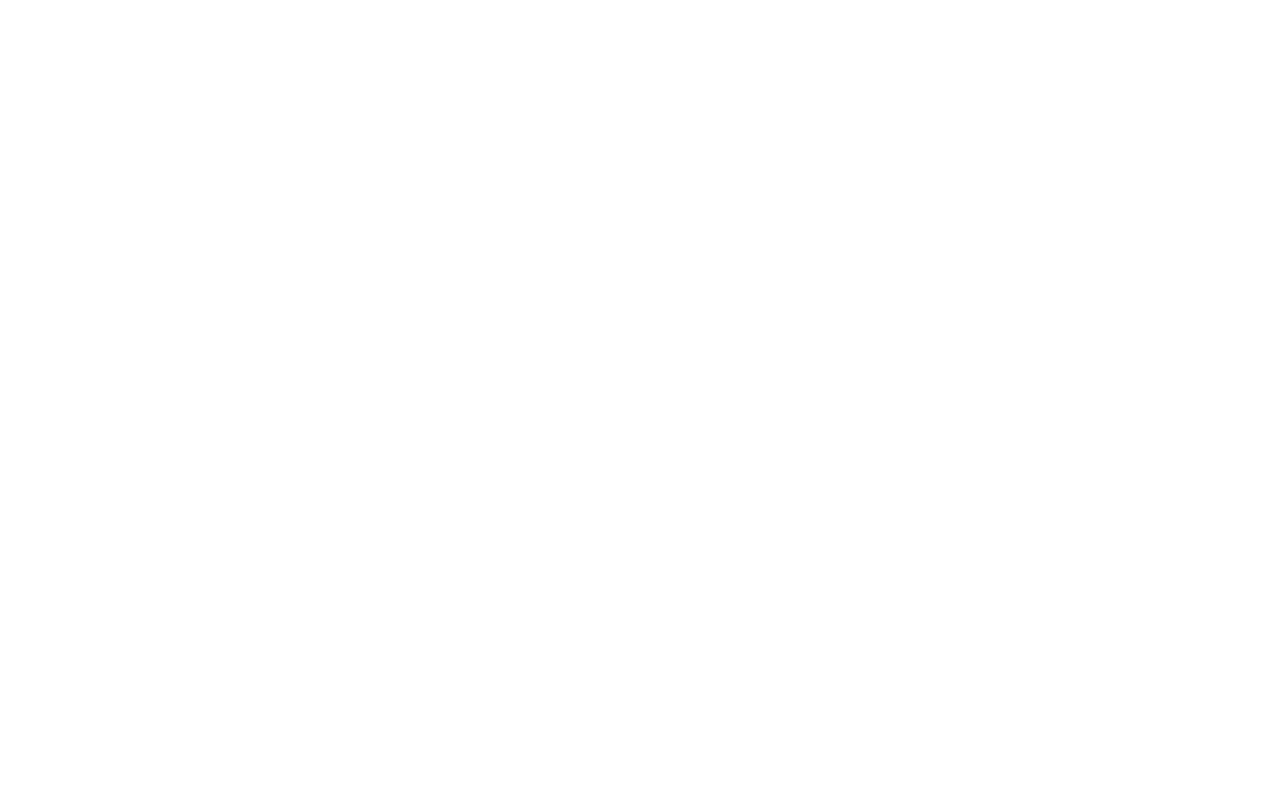
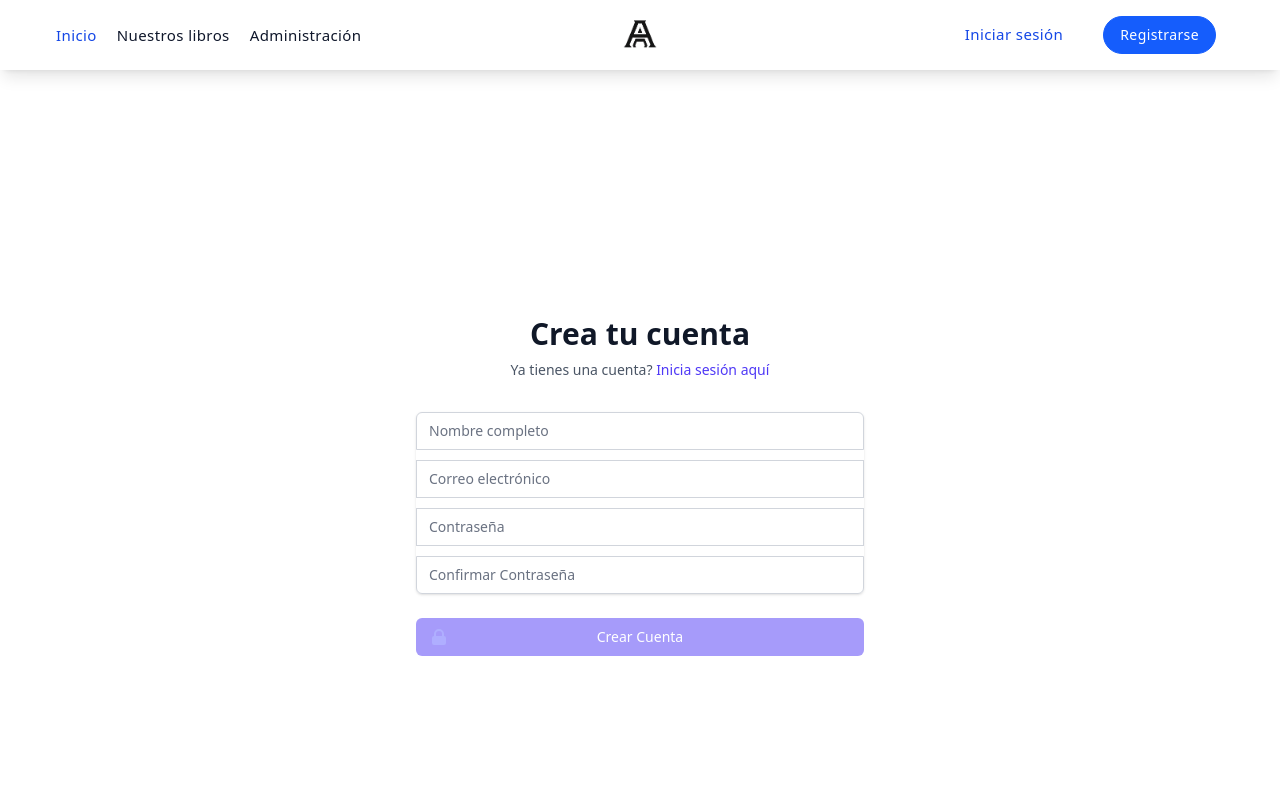
Before and after one commit to AlbertoAndrade10/LibreriaOnlineFullStack, an Angular app in the folder Frontend/: page /register in a window 1280 px wide. Before the commit this address led to /. Shown: the top 800 px of the page. Built offline with nearby package versions, Linux system fonts and the light colour scheme.

Commit message:
FRONTEND: Added RegisterFormComponent and RegisterPage

```diff
--- a/Frontend/src/app/app.routes.ts
+++ b/Frontend/src/app/app.routes.ts
@@ -3,6 +3,7 @@
 import { IndexPage } from './pages/index/index-page/index-page';
 import { BookPage } from './pages/book/book-page/book-page';
 import { LoginPage } from './pages/login/login-page/login-page';
+import { RegisterPage } from './pages/register/register-page/register-page';
 
 
 
@@ -23,6 +24,10 @@
                 path: 'login',
                 component: LoginPage
             },
+            {
+                path: 'register',
+                component: RegisterPage
+            },
 
 
         ]
--- a/Frontend/src/app/components/shared/header/auth-buttons-component/auth-buttons-component.html
+++ b/Frontend/src/app/components/shared/header/auth-buttons-component/auth-buttons-component.html
@@ -1,7 +1,9 @@
 <div class="space-x-10">
+
     <button class="font-medium text-[15px] border-0 outline-0 cursor-pointer ">
         <a routerLink="/login" class="text-blue-700 hover:underline">Iniciar sesión</a>
     </button>
+
     <button
         class="px-4 py-2 text-sm rounded-full font-medium text-white border border-blue-600 bg-blue-600 hover:bg-blue-700 cursor-pointer">
         <a routerLink="/register">Registrarse</a>
--- a/Frontend/src/app/pages/login/form-login-component/form-login-component.html
+++ b/Frontend/src/app/pages/login/form-login-component/form-login-component.html
@@ -7,7 +7,7 @@
         </div>
 
         <form [formGroup]="loginForm" (ngSubmit)="onSubmit()" class="mt-8 space-y-6">
-            <div class="rounded-md shadow-sm -space-y-px">
+            <div class="rounded-md shadow-sm -space-y-[-10px]">
                 <div>
                     <label for="email" class="sr-only">Correo electrónico</label>
                     <input id="email" type="email" formControlName="email"
--- a/Frontend/src/app/pages/login/form-login-component/form-login-component.ts
+++ b/Frontend/src/app/pages/login/form-login-component/form-login-component.ts
@@ -20,6 +20,9 @@
   }
 
   onSubmit() {
+
+    //-->> Aqui irá la logica de autenticación<<-- //
+
     if (this.loginForm.valid) {
       const { email, password } = this.loginForm.value;
       this.loginEvent.emit({ email: email!, password: password! });
--- /dev/null
+++ b/Frontend/src/app/pages/register/form-register-component/form-register-component.html
@@ -0,0 +1,105 @@
+<div class="min-h-screen flex items-center justify-center  py-12 px-4 sm:px-6 lg:px-8">
+    <div class="max-w-md w-full space-y-8">
+        <div>
+            <h2 class="mt-6 text-center text-3xl font-extrabold text-gray-900">
+                Crea tu cuenta
+            </h2>
+            <p class="mt-2 text-center text-sm text-gray-600">
+                Ya tienes una cuenta?
+                <a routerLink="/login" class="font-medium text-indigo-600 hover:text-indigo-500">
+                    Inicia sesión aquí
+                </a>
+            </p>
+        </div>
+
+        <form [formGroup]="registerForm" (ngSubmit)="onSubmit()" class="mt-8 space-y-6">
+            <div class="rounded-md shadow-sm -space-y-[-10px]">
+                <!-- Nombre -->
+                <div>
+                    <label for="name" class="sr-only">Nombre completo</label>
+                    <input id="name" type="text" formControlName="name"
+                        class="appearance-none rounded-none relative block w-full px-3 py-2 border border-gray-300 placeholder-gray-500 text-gray-900 rounded-t-md focus:outline-none focus:ring-indigo-500 focus:border-indigo-500 focus:z-10 sm:text-sm"
+                        placeholder="Nombre completo" />
+                    @if (registerForm.get('name')?.invalid && registerForm.get('name')?.touched) {
+                    <p class="mt-1 text-sm text-red-600">
+                        @if (registerForm.get('name')?.errors?.['required']) {
+                        El nombre es requerido
+                        } @else if (registerForm.get('name')?.errors?.['minlength']) {
+                        El nombre debe tener al menos 2 caracteres
+                        }
+                    </p>
+                    }
+                </div>
+
+                <!-- Email -->
+                <div>
+                    <label for="email" class="sr-only">Correo electrónico</label>
+                    <input id="email" type="email" formControlName="email"
+                        class="appearance-none rounded-none relative block w-full px-3 py-2 border border-gray-300 placeholder-gray-500 text-gray-900 focus:outline-none focus:ring-indigo-500 focus:border-indigo-500 focus:z-10 sm:text-sm"
+                        placeholder="Correo electrónico" />
+                    @if (registerForm.get('email')?.invalid && registerForm.get('email')?.touched) {
+                    <p class="mt-1 text-sm text-red-600">
+                        @if (registerForm.get('email')?.errors?.['required']) {
+                        El correo es requerido
+                        } @else if (registerForm.get('email')?.errors?.['email']) {
+                        Ingresa un correo válido
+                        }
+                    </p>
+                    }
+                </div>
+
+                <!-- Contraseña -->
+                <div>
+                    <label for="password" class="sr-only">Contraseña</label>
+                    <input id="password" type="password" formControlName="password"
+                        class="appearance-none rounded-none relative block w-full px-3 py-2 border border-gray-300 placeholder-gray-500 text-gray-900 focus:outline-none focus:ring-indigo-500 focus:border-indigo-500 focus:z-10 sm:text-sm"
+                        placeholder="Contraseña" />
+                    @if (registerForm.get('password')?.invalid && registerForm.get('password')?.touched) {
+                    <p class="mt-1 text-sm text-red-600">
+                        @if (registerForm.get('password')?.errors?.['required']) {
+                        La contraseña es requerida
+                        } @else if (registerForm.get('password')?.errors?.['minlength']) {
+                        La contraseña debe tener al menos 6 caracteres
+                        }
+                    </p>
+                    }
+                </div>
+
+                <!-- Confirmar Contraseña -->
+                <div>
+                    <label for="confirmPassword" class="sr-only">Confirmar Contraseña</label>
+                    <input id="confirmPassword" type="password" formControlName="confirmPassword"
+                        class="appearance-none rounded-none relative block w-full px-3 py-2 border border-gray-300 placeholder-gray-500 text-gray-900 rounded-b-md focus:outline-none focus:ring-indigo-500 focus:border-indigo-500 focus:z-10 sm:text-sm"
+                        placeholder="Confirmar Contraseña" />
+                    @if (registerForm.get('confirmPassword')?.invalid && registerForm.get('confirmPassword')?.touched) {
+                    <p class="mt-1 text-sm text-red-600">
+                        @if (registerForm.get('confirmPassword')?.errors?.['required']) {
+                        Confirma tu contraseña
+                        } @else if (registerForm.get('confirmPassword')?.errors?.['mismatch']) {
+                        Las contraseñas no coinciden
+                        }
+                    </p>
+                    }
+                </div>
+            </div>
+
+
+
+            <div>
+                <button type="submit" [disabled]="registerForm.invalid"
+                    class="group relative w-full flex justify-center py-2 px-4 border border-transparent text-sm font-medium rounded-md text-white bg-indigo-600 hover:bg-indigo-700 focus:outline-none focus:ring-2 focus:ring-offset-2 focus:ring-indigo-500 disabled:opacity-50">
+                    <span class="absolute left-0 inset-y-0 flex items-center pl-3">
+                        <svg class="h-5 w-5 text-indigo-500 group-hover:text-indigo-400"
+                            xmlns="http://www.w3.org/2000/svg" viewBox="0 0 20 20" fill="currentColor"
+                            aria-hidden="true">
+                            <path fill-rule="evenodd"
+                                d="M5 9V7a5 5 0 0110 0v2a2 2 0 012 2v5a2 2 0 01-2 2H5a2 2 0 01-2-2v-5a2 2 0 012-2zm8-2v2H7V7a3 3 0 016 0z"
+                                clip-rule="evenodd" />
+                        </svg>
+                    </span>
+                    Crear Cuenta
+                </button>
+            </div>
+        </form>
+    </div>
+</div>
--- /dev/null
+++ b/Frontend/src/app/pages/register/form-register-component/form-register-component.ts
@@ -0,0 +1,49 @@
+import { Component, output } from '@angular/core';
+import { FormBuilder, ReactiveFormsModule, Validators } from '@angular/forms';
+import { RouterLink } from '@angular/router';
+
+@Component({
+  selector: 'app-form-register-component',
+  imports: [ReactiveFormsModule, RouterLink],
+  templateUrl: './form-register-component.html',
+  styleUrl: './form-register-component.css'
+})
+export class FormRegisterComponent {
+
+
+  registerForm: ReturnType<FormBuilder['group']>;
+
+  registerEvent = output<{ name: string; email: string; password: string }>();
+
+  constructor(private fb: FormBuilder) {
+    this.registerForm = this.fb.group({
+      name: ['', [Validators.required, Validators.minLength(2)]],
+      email: ['', [Validators.required, Validators.email]],
+      password: ['', [Validators.required, Validators.minLength(6)]],
+      confirmPassword: ['', [Validators.required]]
+    }, {
+      validators: this.passwordMatchValidator
+    });
+  }
+
+  private passwordMatchValidator(form: any) {
+    const password = form.get('password');
+    const confirmPassword = form.get('confirmPassword');
+
+    if (password?.value !== confirmPassword?.value) {
+      confirmPassword?.setErrors({ mismatch: true });
+    } else {
+      confirmPassword?.setErrors(null);
+    }
+    return null;
+  }
+
+  onSubmit() {
+    if (this.registerForm.valid) {
+      const { name, email, password } = this.registerForm.value;
+      this.registerEvent.emit({ name: name!, email: email!, password: password! });
+    } else {
+      console.log('Formulario inválido');
+    }
+  }
+}
--- /dev/null
+++ b/Frontend/src/app/pages/register/register-page/register-page.html
@@ -0,0 +1 @@
+<app-form-register-component></app-form-register-component>
```
Also changed, not shown: Frontend/src/app/pages/register/register-page/register-page.ts (added, +12 -0 lines), Frontend/src/app/pages/register/form-register-component/form-register-component.css (added), Frontend/src/app/pages/register/register-page/register-page.css (added), 2 other files (tests, documents, lock files or other folders).
